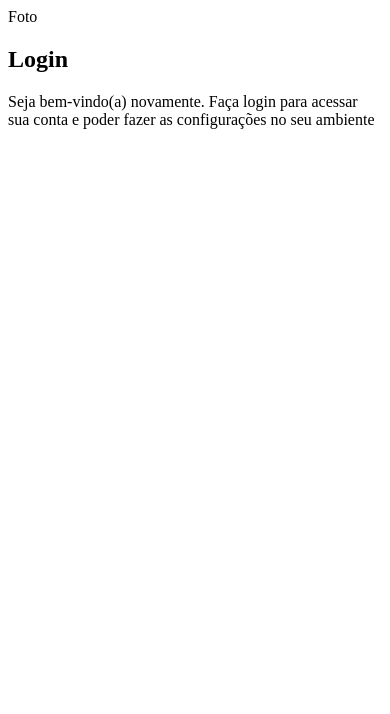
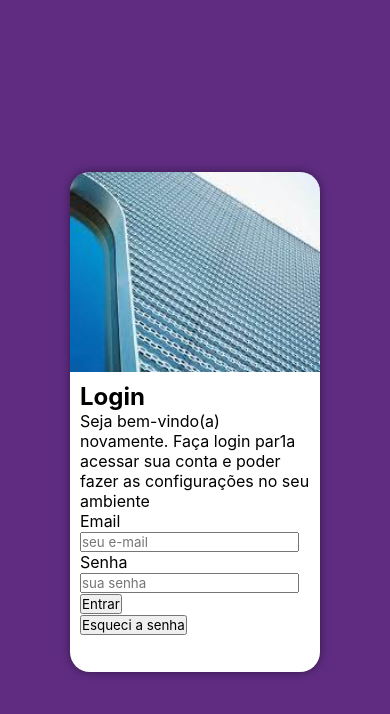
Before and after one commit to Edprogammer/Projeto-login, a plain HTML site: page index.html in a window 390 px wide. Drawn offline with nearby package versions, Linux system fonts and the light colour scheme.

Commit message:
mobile first

```diff
--- a/estilos/style.css
+++ b/estilos/style.css
@@ -1,7 +1,50 @@
 @charset "UTF-8";
 
 /*
-    Paleta de cores
+    mobile first
+    Paleta de cores:
     verde: #49a09d
     lilas: #5f2c82
 */
+
+*{
+    font-family: -apple-system, BlinkMacSystemFont, 'Segoe UI', Roboto, Oxygen, Ubuntu, Cantarell, 'Open Sans', 'Helvetica Neue', sans-serif;
+    padding: 0px;
+    margin: 0px;
+    box-sizing: border-box;
+}
+body, html{
+    background-color: #5f2c82;
+    height: 100vh;
+    width: 100vw;
+}
+main{
+    position: relative;
+    height: 100vh;
+    width: 100vw;
+}
+#login{
+    position: absolute;
+    top:50%;
+    left: 50%;
+    transform: translate(-50%, -50%);
+    overflow: hidden;
+
+    background-color: white;
+    width: 250px;
+    height: 500px;
+    border-radius: 20px;
+    box-shadow: 0px 0px 10px rgba(0, 0, 0, 0.450);
+}
+#imagem{
+    display: block;
+    transform: scaleX(-1);
+    background: #5f2c82 url(../imagens/metal.jpg) no-repeat;
+    background-size: cover;
+    background-position: left bottom;
+    height: 200px;
+}
+#formulario{
+    display: block;
+    padding: 10px;
+}
--- a/index.html
+++ b/index.html
@@ -6,18 +6,31 @@
     <meta name="viewport" content="width=device-width, initial-scale=1.0">
     <title>Login</title>
     <link rel="stylesheet" href="estilos/style.css">
+    <link rel="stylesheet" href="estilos/media-query.css">
+    <link rel="stylesheet" href="https://fonts.googleapis.com/css2?family=Material+Symbols+Outlined:opsz,wght,FILL,GRAD@20..48,100..700,0..1,-50..200" />
 </head>
 <body>
     <main>
         <section id="login">
             <div id="imagem">
-                Foto
+
             </div>
-            <div id="formulário">
+            <div id="formulario">
                 <h1>Login</h1>
-                <p>Seja bem-vindo(a) novamente. Faça login para acessar sua conta e poder fazer as configurações no seu ambiente</p>
+                <p>Seja bem-vindo(a) novamente. Faça login par1a acessar sua conta e poder fazer as configurações no seu ambiente</p>
                 <form action="login.php" method="post">
-
+                    <p>
+                        <label for="iemail">Email</label>
+                        <input type="email" name="email" id="iemail" required placeholder="seu e-mail" maxlength="30">
+                    </p>
+                <p >
+                        <label for="isenha">Senha</label>
+                        <input type="password" name="senha" id="isenha" required placeholder="sua senha" minlength="8" max="20">
+                    </p>
+                    <p>
+                        <input type="submit" value="Entrar"> <br>
+                        <input type="submit" value="Esqueci a senha">
+                    </p>
                 </form>
             </div>
         </section>
```
Also changed, not shown: estilos/media-query.css (added), imagens/metal.jpg (renamed from imagens/metal.jfif).
